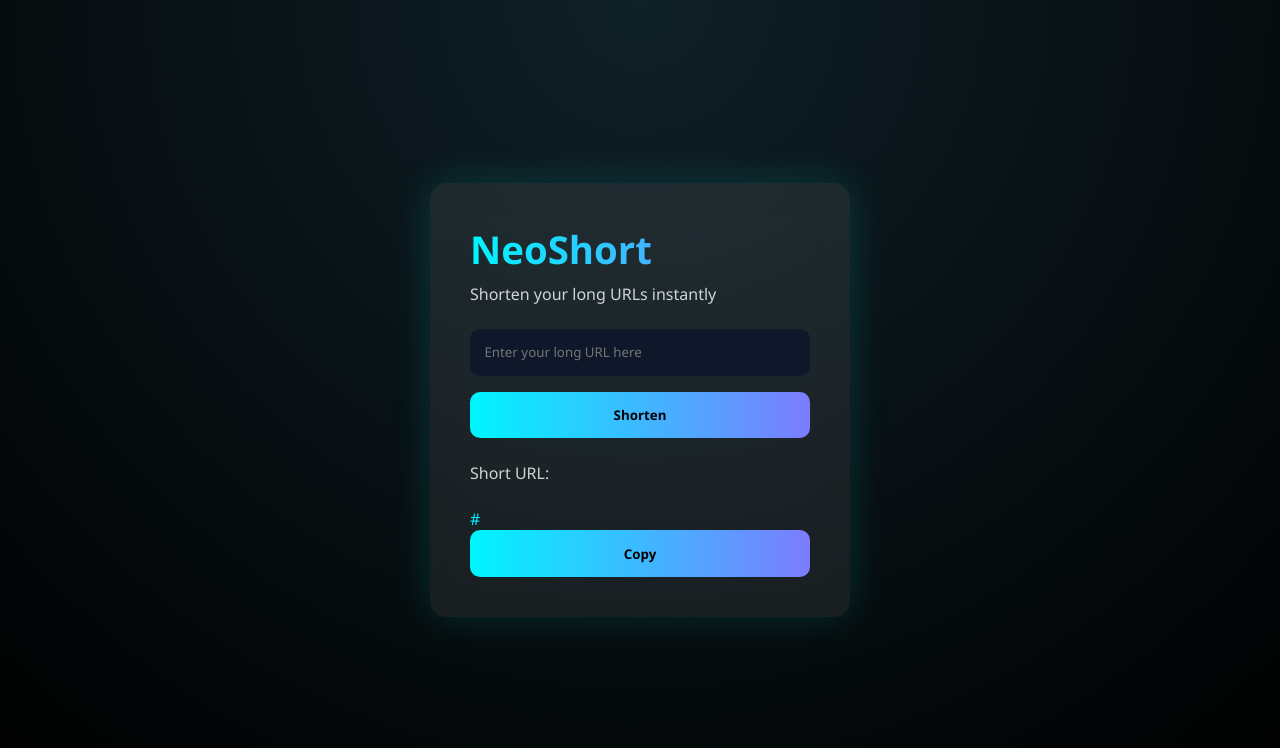
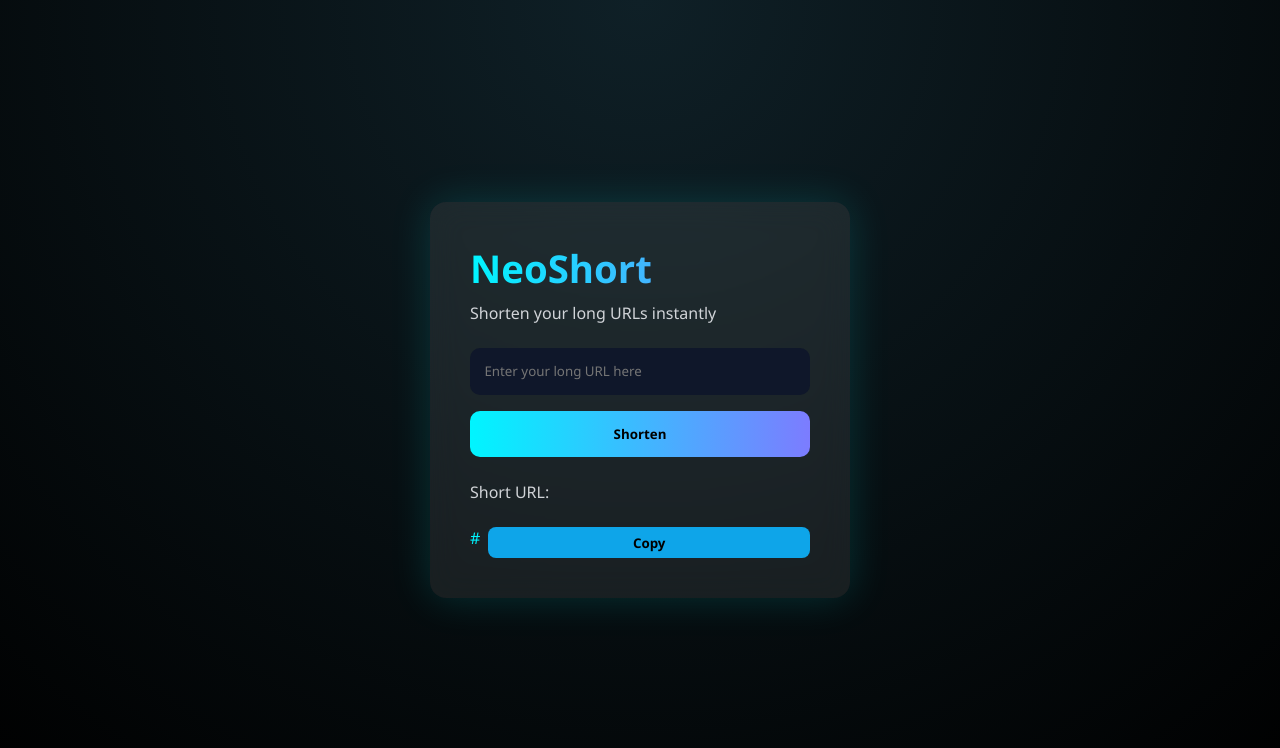
Before and after one commit to COZYkrish/NeoShort, a Flask app: template templates/index.html in a window 1280 px wide. Shown: the top 748 px of the page. Run offline with Flask 3, Linux system fonts and the light colour scheme; the template is opened without the code that fills it: most values are stand-ins (such as "Sample title", 1, 10 or a date in 2020).

Commit message:
added css

```diff
--- a/static/css/style.css
+++ b/static/css/style.css
@@ -86,3 +86,30 @@ button:hover {
     padding: 2rem;
   }
 }
+.copy-box {
+  display: flex;
+  gap: 0.5rem;
+  margin-top: 0.5rem;
+}
+
+.copy-box a {
+  flex: 1;
+  color: #00f5ff;
+  text-decoration: none;
+  word-break: break-all;
+}
+
+.copy-box button {
+  padding: 0.4rem 0.7rem;
+  border-radius: 8px;
+  border: none;
+  cursor: pointer;
+  background: #0ea5e9;
+  color: #000;
+  font-weight: bold;
+  transition: 0.3s;
+}
+
+.copy-box button:hover {
+  box-shadow: 0 0 12px #0ea5e9;
+}
```
